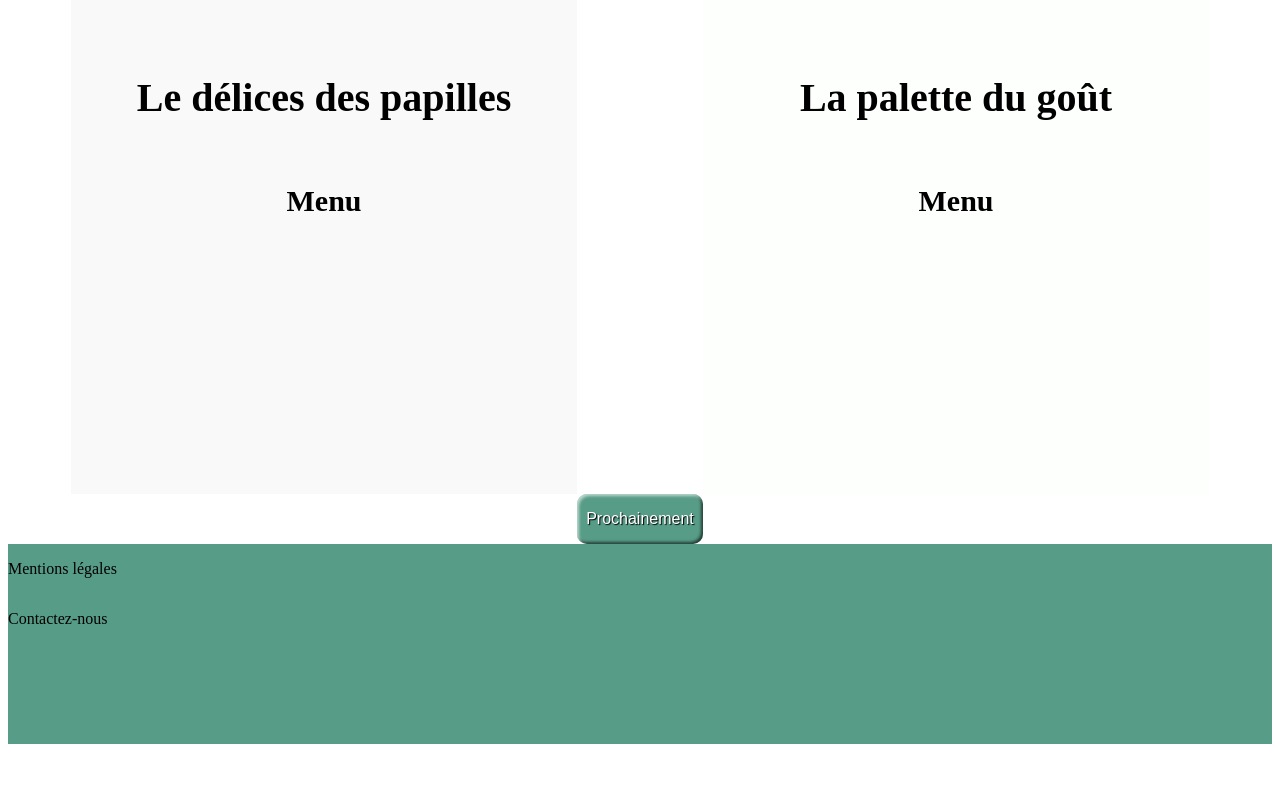
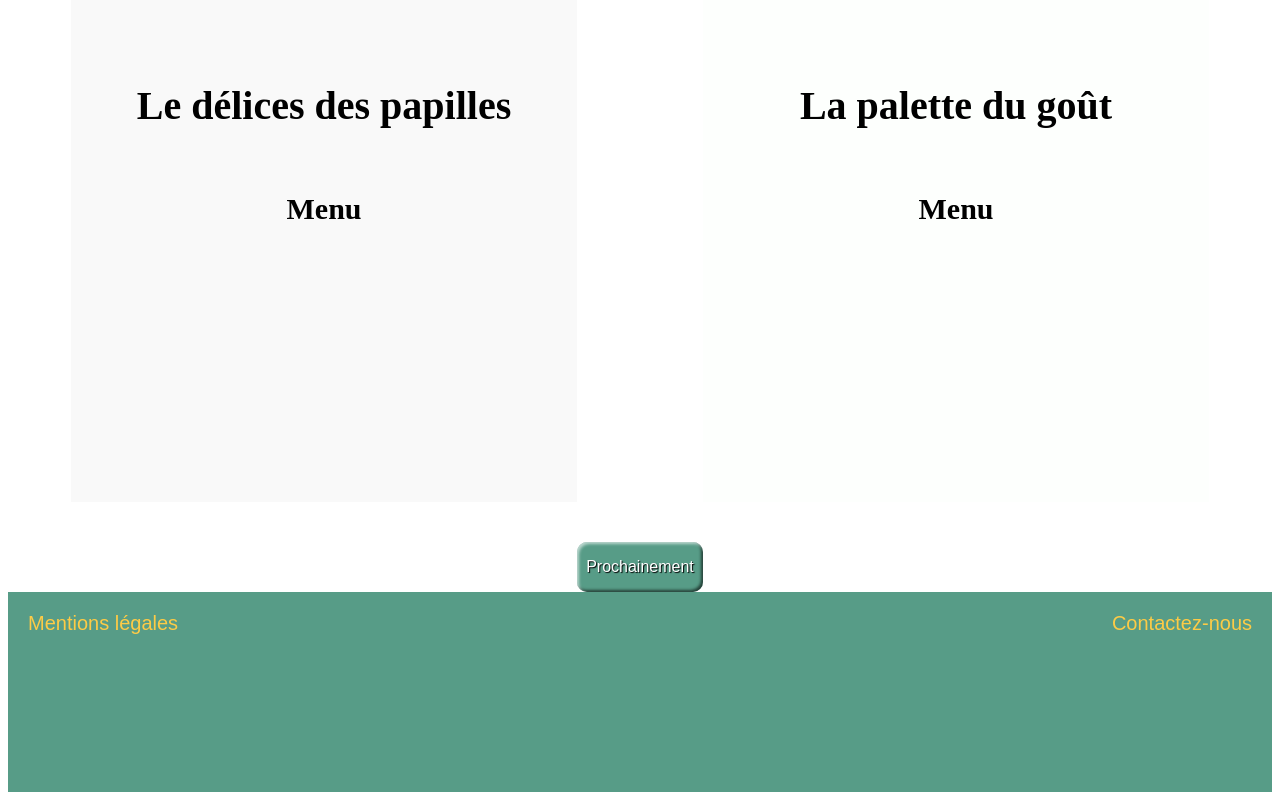
Before and after one commit to maevavln/p3-website-restaurants, a website: page index.html in a window 1280 px wide. Shown: the part 1146-1946 px from the top of the page. Before the commit the page ends 1898 px from the top, so only its background shows below. Drawn offline with Linux system fonts and the light colour scheme.

Commit message:
creation footer.

```diff
--- a/assets/scss/style.scss
+++ b/assets/scss/style.scss
@@ -21,8 +21,6 @@
 }
 
 
-
-
 @font-face {
     font-family: 'flow_extbold';
     src: url('base/fonts/flow_b-webfont.woff2') format('woff2'),
@@ -31,8 +29,6 @@
     font-style: normal;
 
 }
-
-
 
 
 @font-face {
@@ -45,8 +41,6 @@
 }
 
 
-
-
 @font-face {
     font-family: 'caveatregular';
     src: url('base/fonts/caveat-regular-webfont.woff2') format('woff2'),
@@ -55,8 +49,6 @@
     font-style: normal;
 
 }
-
-
 
 
 @font-face {
@@ -69,8 +61,6 @@
 }
 
 
-
-
 @font-face {
     font-family: 'devonshireregular';
     src: url('base/fonts/devonshire-regular-webfont.woff2') format('woff2'),
@@ -79,8 +69,6 @@
     font-style: normal;
 
 }
-
-
 
 
 @font-face {
@@ -93,8 +81,6 @@
 }
 
 
-
-
 @font-face {
     font-family: 'dancing_scriptregular';
     src: url('base/fonts/dancingscript-variablefont-webfont.woff2') format('woff2'),
@@ -105,10 +91,13 @@
 }
 
 
-/// mise en page texte
+/// mise forme texte
 
 h1 {
-    font-size: 60px;
+    font-family: Arial, Helvetica, sans-serif;
+    font-size: 100px;
+    letter-spacing: -5px;
+    color: #fdcb46;
 }
 
 h2 {
@@ -148,7 +137,10 @@ h3{
 
 }
 
+///header
+
 .header {
+    @include flexMid;
     width: 100%;
     height: 200px;
     background: #579c87;
@@ -162,6 +154,8 @@ h3{
 .container {
         display: flex;
         flex-wrap: wrap;
+        padding-top: 40px;
+        padding-bottom: 40px;
         justify-content: space-around;
 
 
@@ -190,10 +184,13 @@ h3{
 
 }
 
+/// button
+
 .styled {
+    @include flexMid;
+    justify-content: space-around;
+    margin: auto;
     width: 10%;
-    display: block;
-    margin: auto;
     border: 0;
     line-height: 3;
     font-size: 1rem;
@@ -215,6 +212,8 @@ h3{
         }
 }
 
+///footer
+
 .footer {
     display: flex;
     flex-wrap: wrap;
@@ -222,10 +221,16 @@ h3{
     height: 200px;
     background: #579c87;
 
-    .footer-text{
+    .footer-text {
         display: flex;
+        justify-content: space-between;
+        font-family: Arial, "Helvetica Neue", Helvetica, sans-serif;
+        font-style: bold;
         width: 100%;
-        flex-direction: column;
+        color: #fdcb46;
+        font-size: 20px;
+        padding-left: 20px;
+        padding-right: 20px;
     }
 
 }
--- a/index.html
+++ b/index.html
@@ -36,8 +36,8 @@
         </button>
     <footer class="footer">
         <div class="footer-text">
-            <p>Mentions légales</p>
-            <p>Contactez-nous</p></div>
+            <p class="mentions">Mentions légales</p>
+            <p class="cg">Contactez-nous</p></div>
     </footer>
 </body>
 </html>
```
Also changed, not shown: assets/css/style.css, 1 other file.
